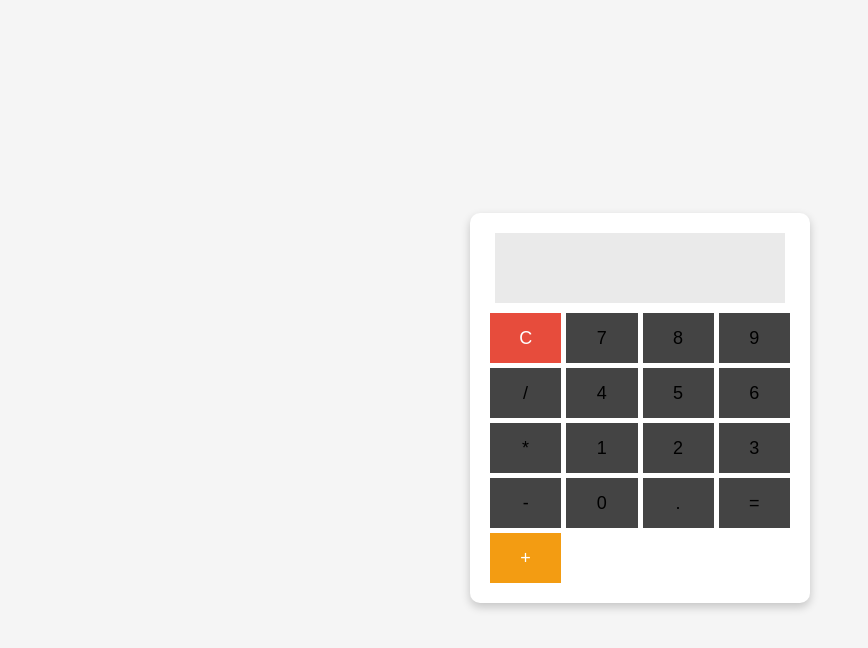
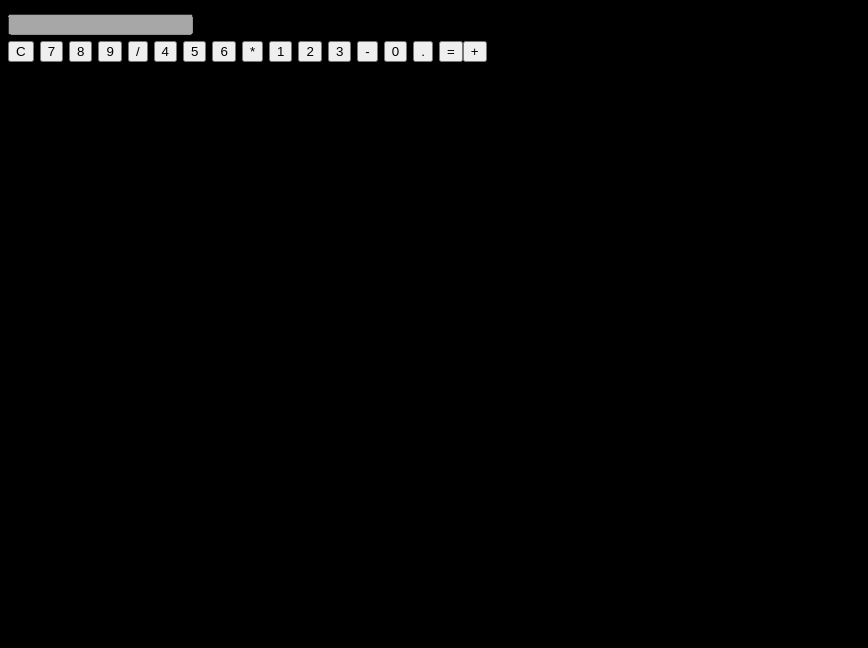
Before and after one commit to Rajul-Shrestha/my-website-2.0, a plain HTML site: page index.html in a window 1280 px wide. Shown: the whole page, without its empty margins (0-868 px from the left). Drawn offline with Linux system fonts and the light colour scheme.

Commit message:
Add files via upload

```diff
--- a/style.css
+++ b/style.css
@@ -1,62 +1,20 @@
 body {
-    font-family: Arial, sans-serif;
-    display: flex;
-    justify-content: center;
-    align-items: center;
-    height: 100vh;
-    background-color: #f5f5f5;
+    background-color: rgb(0, 0, 0);
+    color: #00ff7b;
+    font-size:x-large;
+
 }
-
-.Calculator {
-    width: 300px;
-    background: white;
-    padding: 20px;
-    border-radius: 10px;
-    box-shadow: 0px 4px 10px rgba(0, 0, 0, 0.2);
-    text-align: center;
+h1 {
+    color:#444444;
+    font-size:xx-large
 }
-#display {
-    width: 90%;
-    height: 50px;
-    font-size: 20px;
-    text-align: right;
-    padding: 10px;
-    margin-bottom: 10px;
-    border: none;
-    background: #eaeaea;
+span {
+    font-size:x-large;
+    font-weight: bold;
+    color:chartreuse
 }
-.Buttons {
-    display: grid;
-    grid-template-columns: repeat(4, 1fr);
-    grid-template-rows: repeat(3, 1fr);
-    gap: 5px;
+div{
+    font-size:x-large;
+    font-weight: bold;
+    color:royalblue
 }
-button {
-    width: 100%;
-    height: 50px;
-    font-size: 18px;
-    border: none;
-    cursor: pointer;
-    background: #444444;
-}
-button:hover {
-    background: #999999;
-}
-
-button:nth-child(17) {
-    background: #f39c12;
-    color: white;
-}
-
-button:nth-child(17):hover {
-    background: #e67e22;
-}
-
-button:nth-child(1) {
-    background: #e74c3c;
-    color: white;
-}
-
-button:nth-child(1):hover {
-    background: #c0392b;
-}
```
Also changed, not shown: Index.html (+1 -1 lines).
